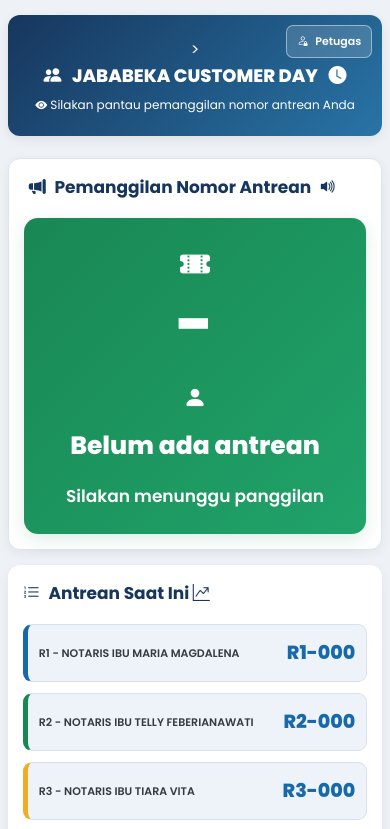
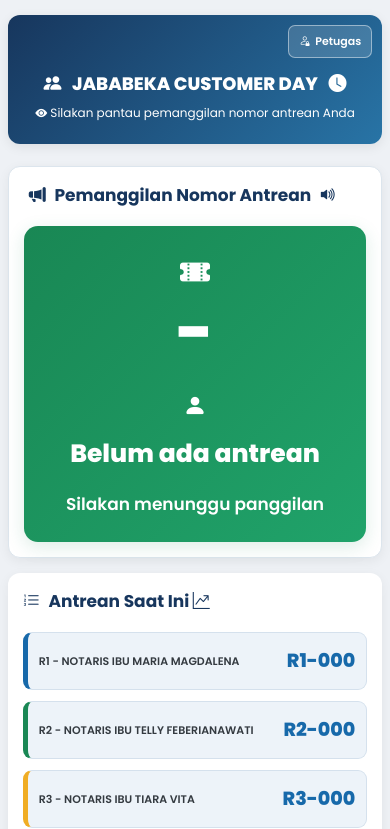
Before and after one commit to Sanraku21/sistem-antrian-v1, a plain HTML site: page customer.html in a window 390 px wide. Shown: the top 829 px of the page. Drawn offline with nearby package versions, Linux system fonts and the light colour scheme; a script that the page names is missing.

Commit message:
Update customer.html

```diff
--- a/customer.html
+++ b/customer.html
@@ -15,6 +15,53 @@
     <link href="https://fonts.googleapis.com/css2?family=Poppins:wght@400;500;600;700;800&display=swap" rel="stylesheet">
 
     <link rel="stylesheet" href="https://cdn.jsdelivr.net/npm/bootstrap-icons@1.11.3/font/bootstrap-icons.min.css">
+
+    <style>
+        .header {
+            position: relative;
+        }
+
+        .operator-link {
+            position: absolute;
+            top: 15px;
+            right: 20px;
+            display: inline-flex;
+            align-items: center;
+            justify-content: center;
+            gap: 7px;
+            padding: 9px 14px;
+            background: rgba(255, 255, 255, 0.15);
+            color: white;
+            border: 1px solid rgba(255, 255, 255, 0.45);
+            border-radius: 7px;
+            font-family: 'Poppins', sans-serif;
+            font-size: 13px;
+            font-weight: 600;
+            text-decoration: none;
+            white-space: nowrap;
+            transition: all 0.2s ease;
+            z-index: 10;
+        }
+
+        .operator-link:hover {
+            background: white;
+            color: #17365d;
+        }
+
+        @media (max-width: 600px) {
+            .operator-link {
+                top: 10px;
+                right: 10px;
+                padding: 7px 10px;
+                font-size: 11px;
+                gap: 5px;
+            }
+
+            .header {
+                padding-top: 55px;
+            }
+        }
+    </style>
 </head>
 
 <body>
@@ -23,10 +70,12 @@
 
     <!-- HEADER -->
     <header class="header">
-       <a href="index.html" class="operator-link" title="Halaman Petugas">
-        <i class="bi bi-person-lock"></i>
-        <span>Petugas</span>
-    </a>>
+
+        <a href="index.html" class="operator-link" title="Halaman Petugas">
+            <i class="bi bi-person-lock"></i>
+            <span>Petugas</span>
+        </a>
+
         <h1>
             <i class="bi bi-people-fill"></i>
             JABABEKA CUSTOMER DAY
@@ -37,6 +86,7 @@
             <i class="bi bi-eye-fill"></i>
             Silakan pantau pemanggilan nomor antrean Anda
         </p>
+
     </header>
 
 
```
